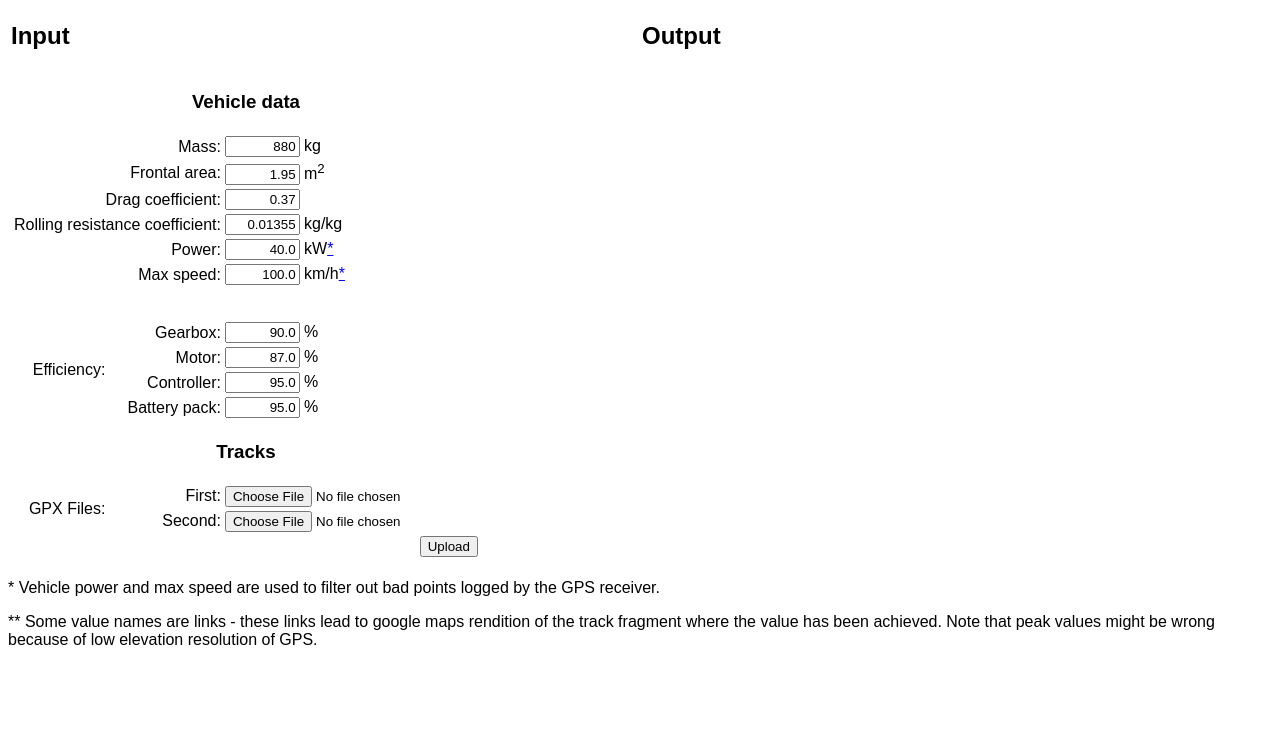
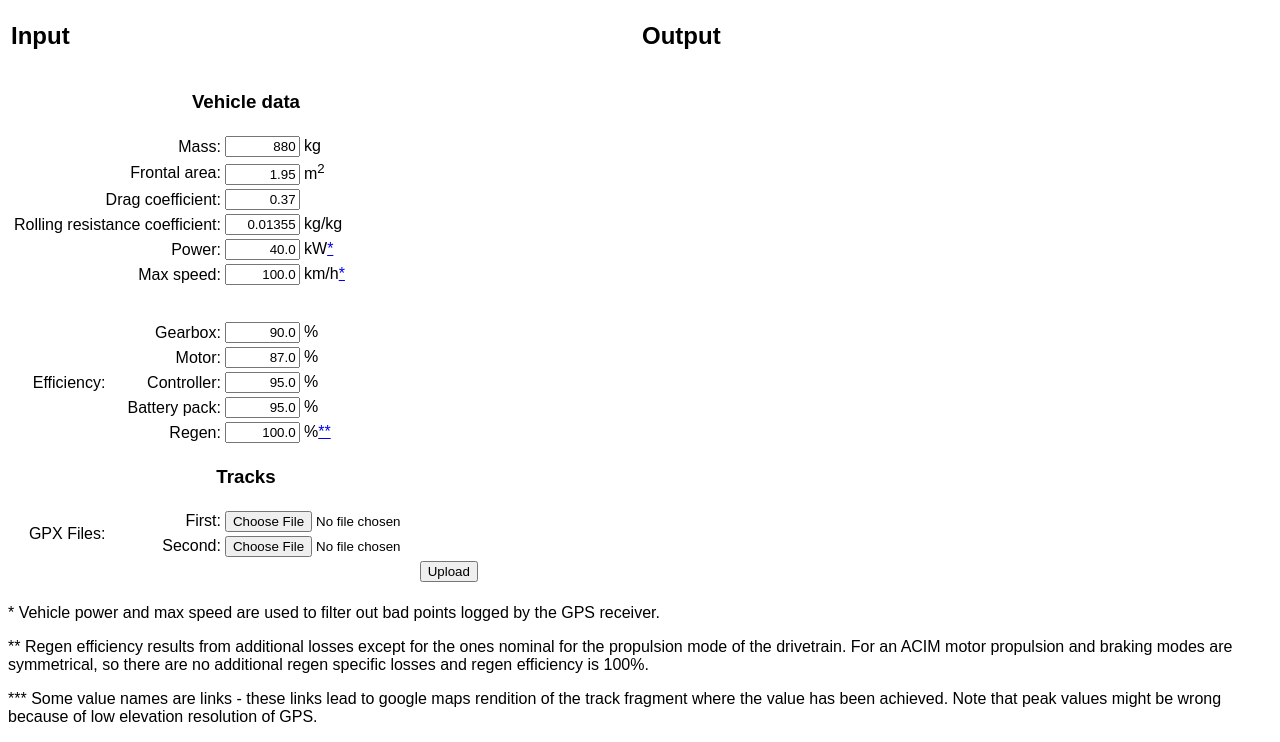
Before and after one commit to filip-zyzniewski/falochod, a Flask app: page / in a window 1280 px wide. Shown: the part 99-841 px from the top of the page. Before the commit the page ends 744 px from the top, so only its background shows below. Run offline with Flask 2, Linux system fonts and the light colour scheme.

Commit message:
gpx2energy: added regen efficiency input, fixed energy calculations.
Removed double efficiency multiplication for regen energy.

```diff
--- a/calculator/server.py
+++ b/calculator/server.py
@@ -59,7 +59,8 @@ def index():
             'battery_pack_efficiency',
             'controller_efficiency',
             'motor_efficiency',
-            'gearbox_efficiency'
+            'gearbox_efficiency',
+            'regen_efficiency'
         ]:
             form[efficiency] /= 100.0
 
--- a/calculator/static/style.css
+++ b/calculator/static/style.css
@@ -10,7 +10,7 @@ form[name="gpx2energy"] input[type="text"] {
 form[name="gpx2energy"] table td:first-child,
 form[name="gpx2energy"] table td[colspan="2"],
 form[name="gpx2energy"] table td[rowspan="2"] + td,
-form[name="gpx2energy"] table td[rowspan="4"] + td {
+form[name="gpx2energy"] table td[rowspan="5"] + td {
 	text-align: right;
 }
 
@@ -18,9 +18,9 @@ form[name="gpx2energy"] h3 {
 	text-align: center;
 }
 
-form[name="gpx2energy"] table td[rowspan="4"],
-form[name="gpx2energy"] table td[rowspan="4"] + td,
-form[name="gpx2energy"] table td[rowspan="4"] + td + td {
+form[name="gpx2energy"] table td[rowspan="5"],
+form[name="gpx2energy"] table td[rowspan="5"] + td,
+form[name="gpx2energy"] table td[rowspan="5"] + td + td {
 	padding-top: 4ex;
 }
 
--- a/calculator/templates/gpx2energy.html
+++ b/calculator/templates/gpx2energy.html
@@ -31,13 +31,15 @@
 	</tr><tr>
 		<td colspan="2">Max speed:</td><td><input type="text" name="max_speed" value="{{ car.max_speed*3600/1000.0 }}"/> km/h<a href="#badvalues">*</a></td>
 	</tr><tr>
-		<td rowspan="4">Efficiency:</td><td>Gearbox:</td><td><input type="text" name="gearbox_efficiency" value="{{ car.gearbox_efficiency*100 }}"/> %</td>
+		<td rowspan="5">Efficiency:</td><td>Gearbox:</td><td><input type="text" name="gearbox_efficiency" value="{{ car.gearbox_efficiency*100 }}"/> %</td>
 	</tr><tr>
 			<td>Motor:</td><td><input type="text" name="motor_efficiency" value="{{ car.motor_efficiency*100 }}"/> %</td>
 	</tr><tr>
 			<td>Controller:</td><td><input type="text" name="controller_efficiency" value="{{ car.controller_efficiency*100 }}"/> %</td>
 	</tr><tr>
 			<td>Battery pack:</td><td><input type="text" name="battery_pack_efficiency" value="{{ car.battery_pack_efficiency*100 }}"/> %</td>
+	</tr><tr>
+			<td>Regen:</td><td><input type="text" name="regen_efficiency" value="{{ car.regen_efficiency*100 }}"/> %<a href="#regen">**</a></td>
 	</tr><tr>
 		<td colspan="3"><h3>Tracks</h3></td>
 	</tr><tr>
@@ -61,7 +63,7 @@
 					<td>
 						{% if url %}<a href="{{ url }}">{% endif %}
 						{{ stat }}
-						{% if url %}</a><a href="#links">**</a>{% endif %}
+						{% if url %}</a><a href="#links">***</a>{% endif %}
 					</td>
 					<td>{{ value }}</td>
 					<td>{{ unit }}</td>
@@ -77,8 +79,14 @@
 * Vehicle power and max speed are used to filter out bad points logged by the
 GPS receiver.
 </p>
+<p id="regen">
+** Regen efficiency results from additional losses except for the ones nominal
+for the propulsion mode of the drivetrain. For an ACIM motor propulsion and
+braking modes are symmetrical, so there are no additional regen specific losses
+and regen efficiency is 100%.
+</p>
 <p id="links">
-** Some value names are links - these links lead to google maps rendition
+*** Some value names are links - these links lead to google maps rendition
 of the track fragment where the value has been achieved.
 Note that peak values might be wrong because of low elevation resolution of GPS.
 </p>
```
Also changed, not shown: calculator/track_physics.py (+11 -2 lines).
